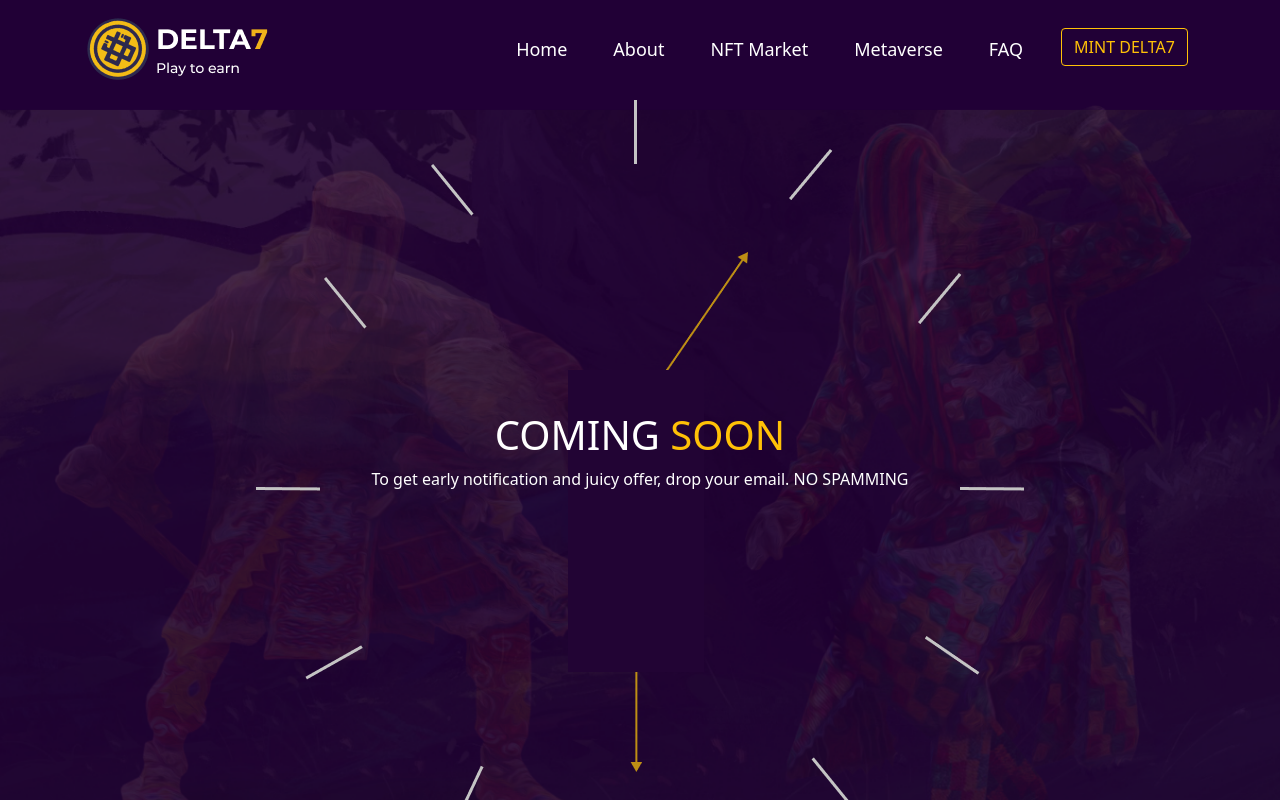
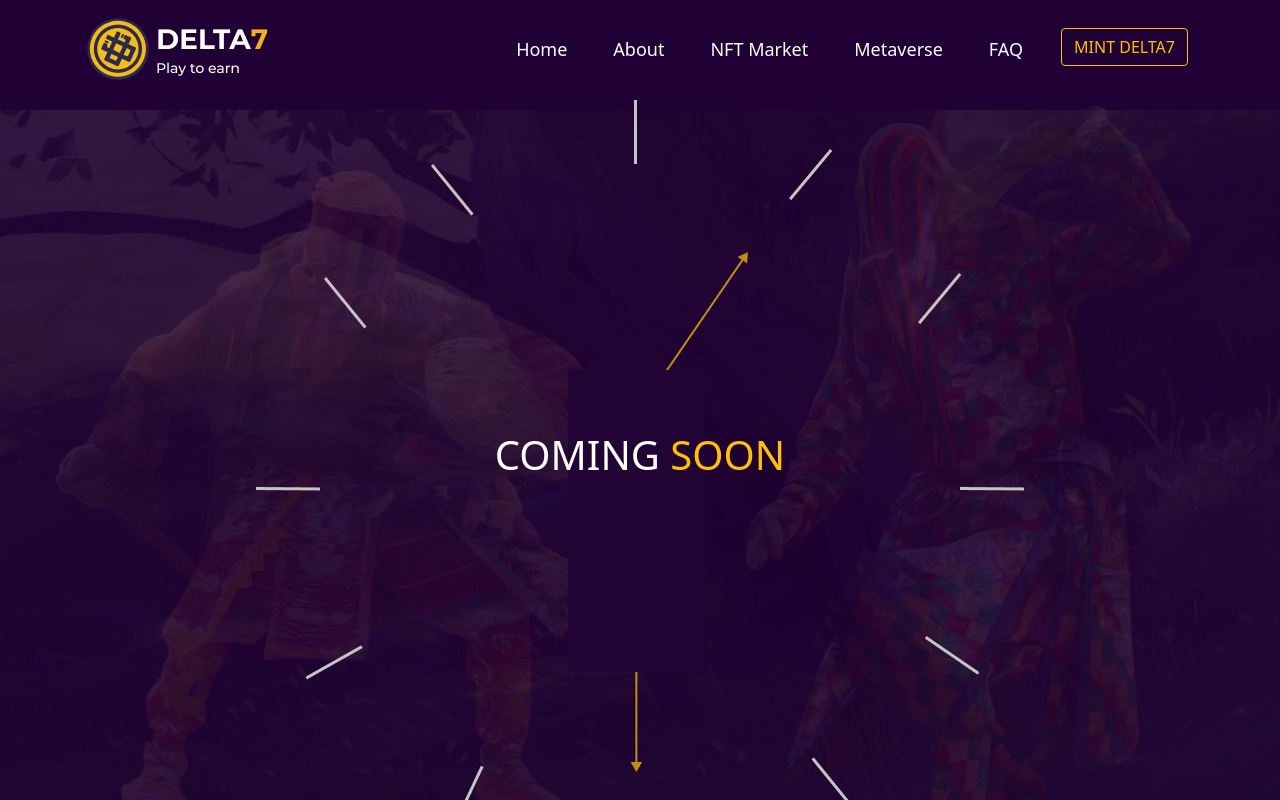
Before and after one commit to odomfavour/delta-7, a React (Create React App) app: page /nft-market in a window 1280 px wide. Shown: the top 800 px of the page. Built offline with nearby package versions, Linux system fonts and the light colour scheme; a web font is replaced by a local one.

Commit message:
ch: removed text

```diff
--- a/src/screens/ComingSoon/ComingSoon.jsx
+++ b/src/screens/ComingSoon/ComingSoon.jsx
@@ -15,7 +15,6 @@ const ComingSoon = () => {
 
                             <div className="text-center text-white coming-text">
                                 <h1 className='pt-md-5'>COMING <span className='text-warning'>SOON</span></h1>
-                                <p>To get early notification and juicy offer, drop your email. NO SPAMMING</p>
                             </div>
                         </div>
                         <div className="image-box">
```
